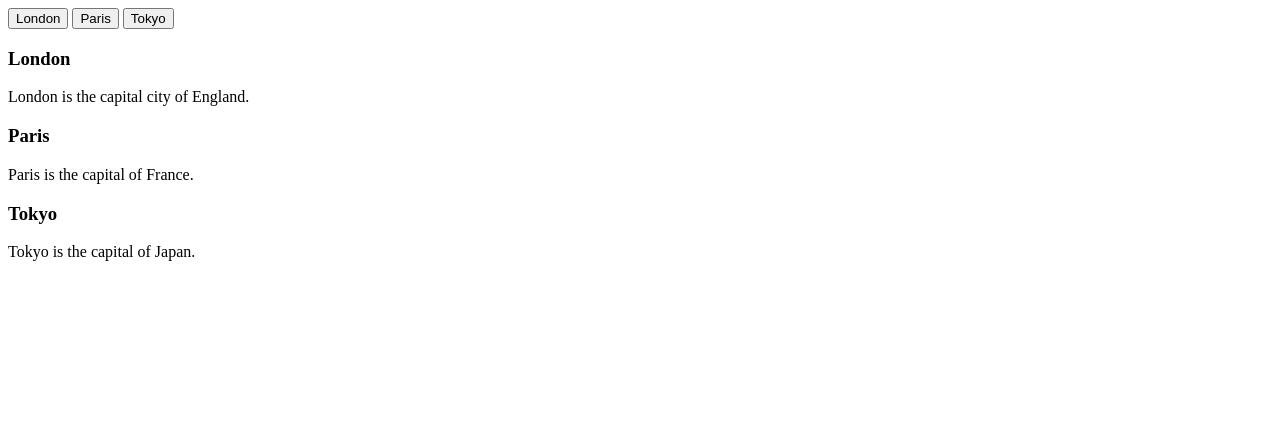
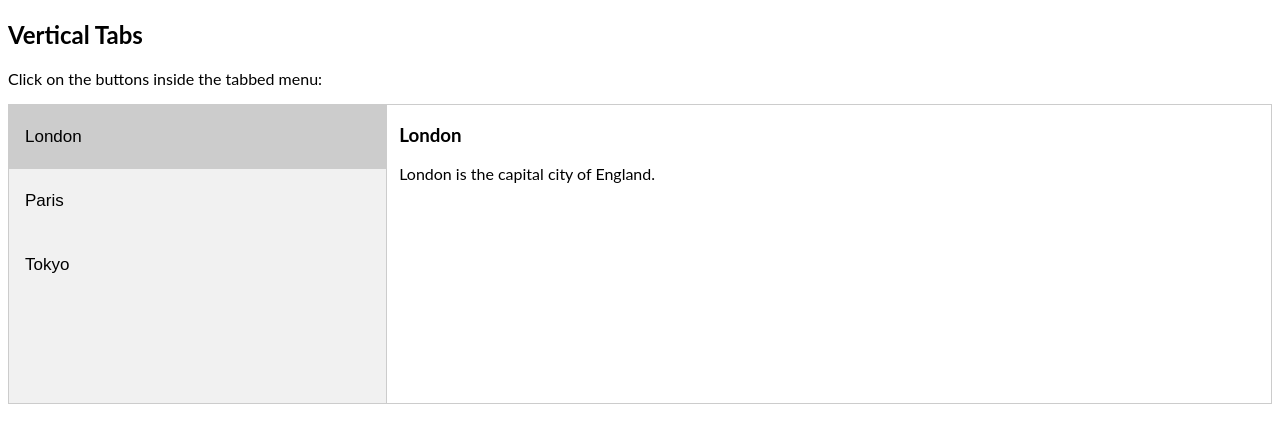
Before and after one commit to michaelcwatts123/TennisSite, a plain HTML site: page landing.html in a window 1280 px wide. Drawn offline with Linux system fonts and the light colour scheme.

Commit message:
Real Page

```diff
--- a/landing.html
+++ b/landing.html
@@ -1,11 +1,67 @@
+<!DOCTYPE html>
 <html>
+<head>
+<meta name="viewport" content="width=device-width, initial-scale=1">
+<style>
+* {box-sizing: border-box}
+body {font-family: "Lato", sans-serif;}
+
+/* Style the tab */
+.tab {
+  float: left;
+  border: 1px solid #ccc;
+  background-color: #f1f1f1;
+  width: 30%;
+  height: 300px;
+}
+
+/* Style the buttons inside the tab */
+.tab button {
+  display: block;
+  background-color: inherit;
+  color: black;
+  padding: 22px 16px;
+  width: 100%;
+  border: none;
+  outline: none;
+  text-align: left;
+  cursor: pointer;
+  transition: 0.3s;
+  font-size: 17px;
+}
+
+/* Change background color of buttons on hover */
+.tab button:hover {
+  background-color: #ddd;
+}
+
+/* Create an active/current "tab button" class */
+.tab button.active {
+  background-color: #ccc;
+}
+
+/* Style the tab content */
+.tabcontent {
+  float: left;
+  padding: 0px 12px;
+  border: 1px solid #ccc;
+  width: 70%;
+  border-left: none;
+  height: 300px;
+}
+</style>
+</head>
+<body>
+
+<h2>Vertical Tabs</h2>
+<p>Click on the buttons inside the tabbed menu:</p>
+
 <div class="tab">
-  <button class="tablinks" onclick="openCity(event, 'London')">London</button>
+  <button class="tablinks" onclick="openCity(event, 'London')" id="defaultOpen">London</button>
   <button class="tablinks" onclick="openCity(event, 'Paris')">Paris</button>
   <button class="tablinks" onclick="openCity(event, 'Tokyo')">Tokyo</button>
 </div>
 
-<!-- Tab content -->
 <div id="London" class="tabcontent">
   <h3>London</h3>
   <p>London is the capital city of England.</p>
@@ -20,4 +76,25 @@
   <h3>Tokyo</h3>
   <p>Tokyo is the capital of Japan.</p>
 </div>
+
+<script>
+function openCity(evt, cityName) {
+  var i, tabcontent, tablinks;
+  tabcontent = document.getElementsByClassName("tabcontent");
+  for (i = 0; i < tabcontent.length; i++) {
+    tabcontent[i].style.display = "none";
+  }
+  tablinks = document.getElementsByClassName("tablinks");
+  for (i = 0; i < tablinks.length; i++) {
+    tablinks[i].className = tablinks[i].className.replace(" active", "");
+  }
+  document.getElementById(cityName).style.display = "block";
+  evt.currentTarget.className += " active";
+}
+
+// Get the element with id="defaultOpen" and click on it
+document.getElementById("defaultOpen").click();
+</script>
+
+</body>
 </html>
```
